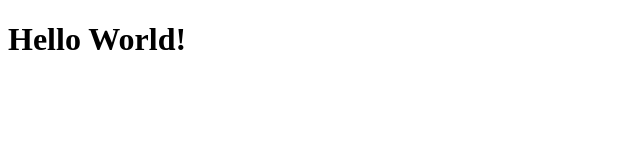
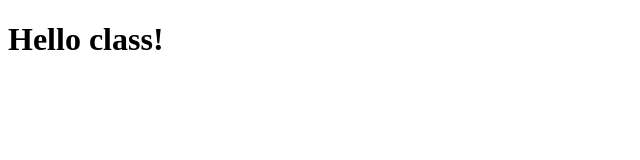
Before and after one commit to urbinaj61/git-advanced, a plain HTML site: page index.html in a window 1280 px wide. Shown: the full height of the page, 0-640 px from the left. Drawn offline with Linux system fonts and the light colour scheme.

Commit message:
the world is class

```diff
--- a/index.html
+++ b/index.html
@@ -6,6 +6,6 @@
     <title>Document</title>
   </head>
   <body>
-    <h1>Hello World!</h1>
+    <h1>Hello class!</h1>
   </body>
 </html>
```
